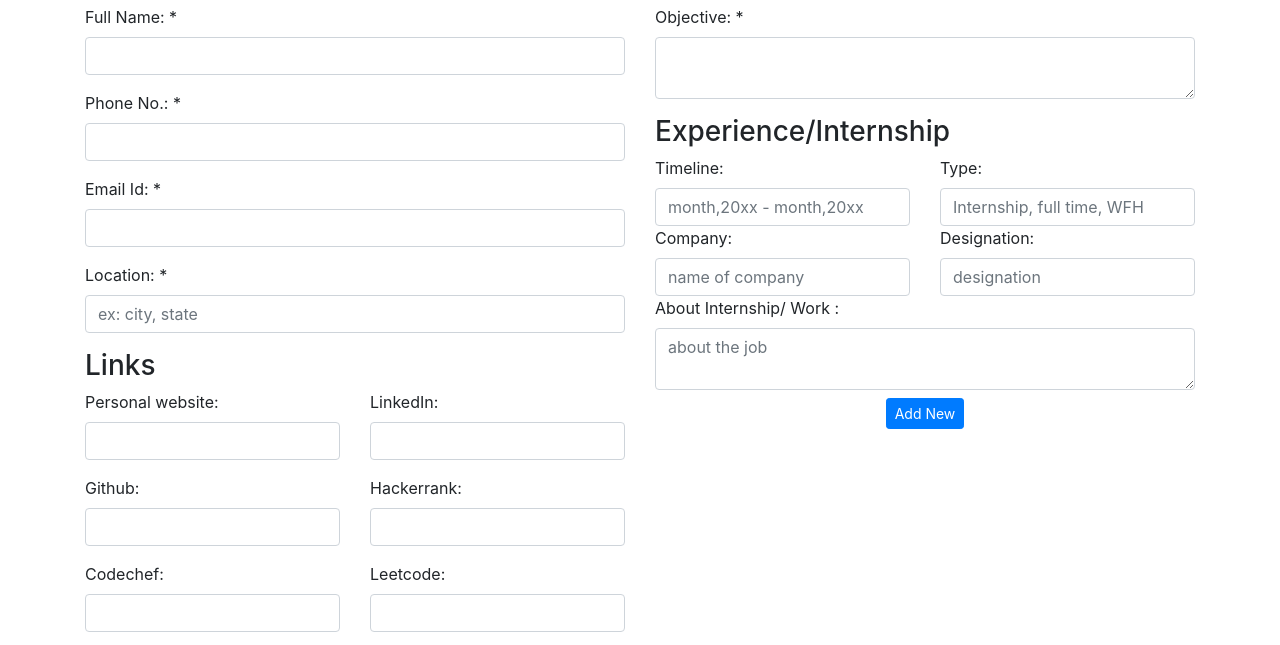
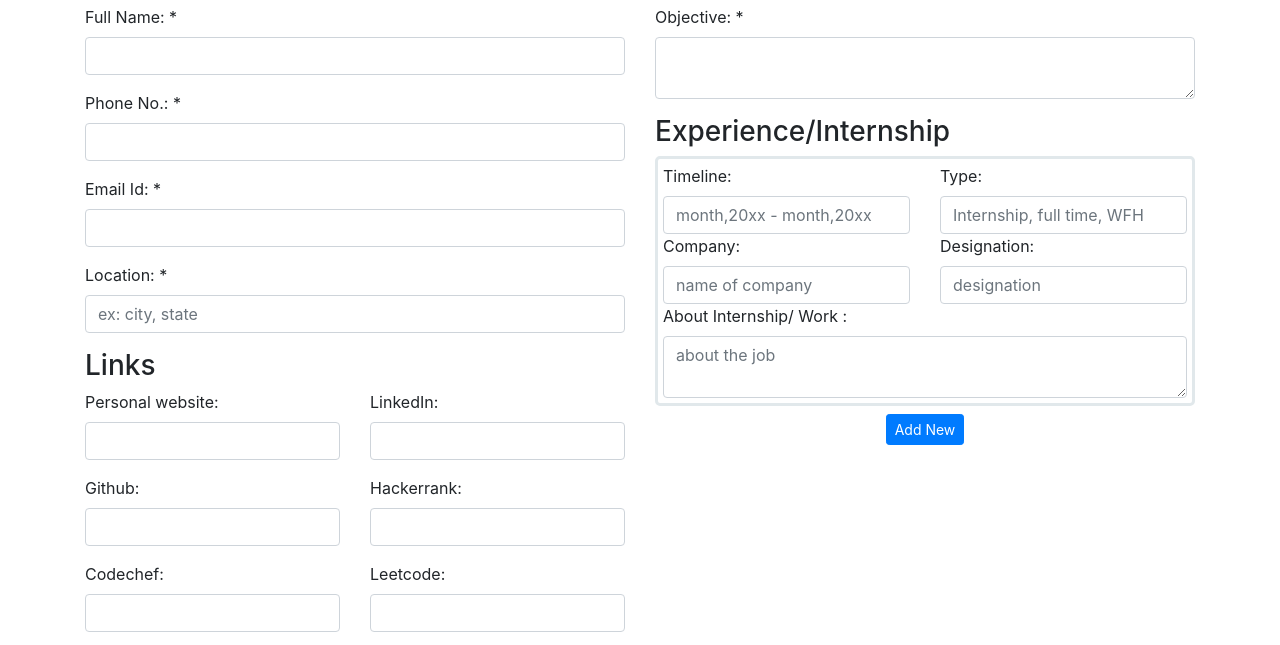
Before and after one commit to ajaypradhan/resume-builder, a plain HTML site: page index.html in a window 1280 px wide. Shown: the part 101-746 px from the top of the page. Drawn offline with nearby package versions, Linux system fonts and the light colour scheme.

Commit message:
add chnages for work section border and padding

```diff
--- a/style.css
+++ b/style.css
@@ -3,3 +3,9 @@
     padding: 0;
     margin: 0;
 }
+
+.work-section{
+    border: 3px solid #E1E8EB;
+    border-radius: 5px;
+    padding: 5px;
+}
```
